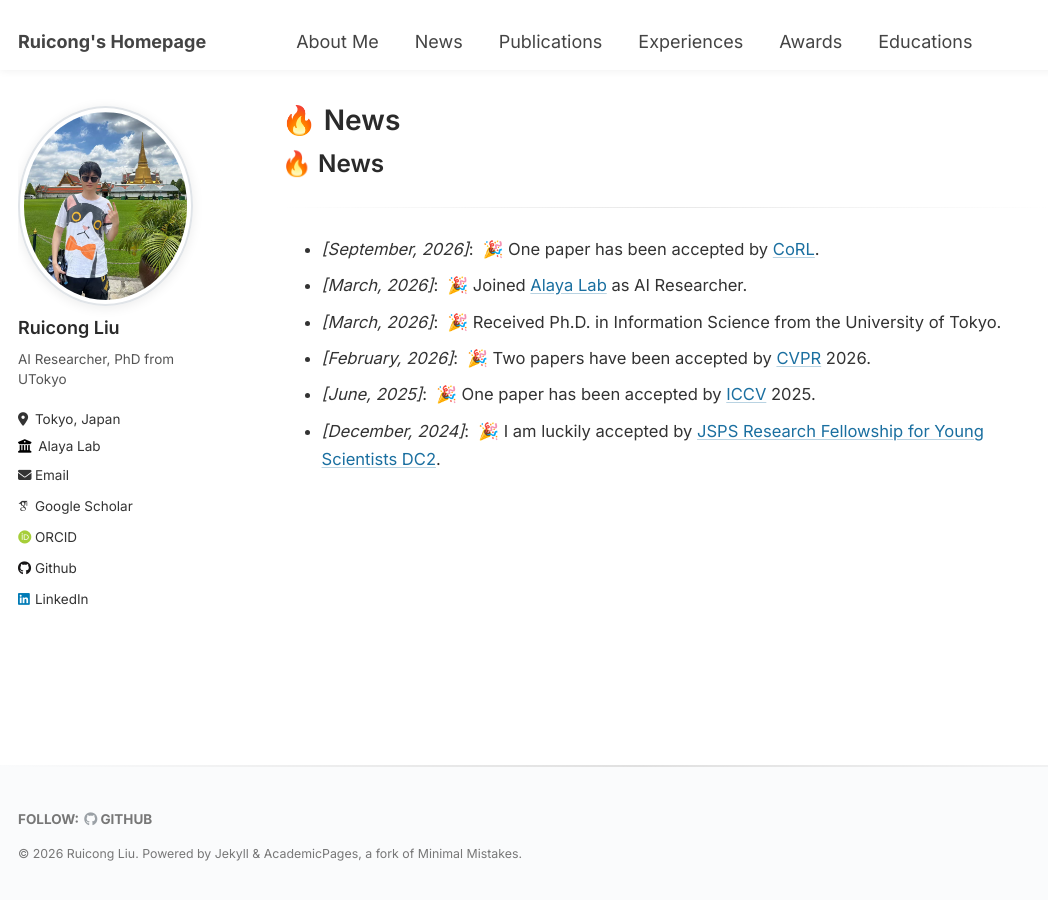
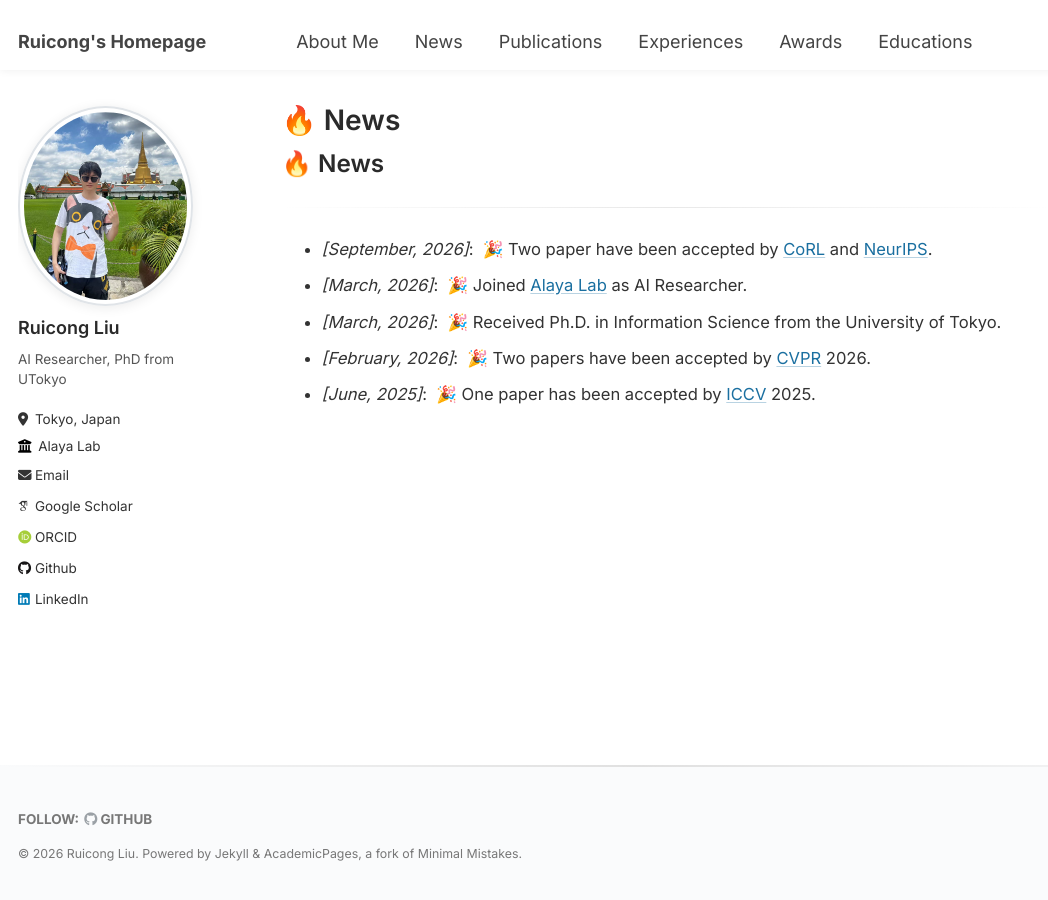
Before and after one commit to RuicongLiu/RuicongLiu.github.io, a Jekyll site: the page built from _pages/includes/news.md, in a window 1280 px wide. Shown: the whole page, without its empty margins (0-1048 px from the left). Built offline with Jekyll 4.4.1, drawn with Linux system fonts in a browser that asks for light colours; some web fonts are replaced; our own code applies the rules of GitHub Pages for plain Markdown files.

Commit message:
Update news and pub

```diff
--- a/_pages/includes/news.md
+++ b/_pages/includes/news.md
@@ -1,11 +1,11 @@
 # 🔥 News
 ----
-- *[September, 2026]*: &nbsp;🎉 One paper has been accepted by [CoRL](https://www.corl.org/).
+- *[September, 2026]*: &nbsp;🎉 Two paper have been accepted by [CoRL](https://www.corl.org/) and [NeurIPS](https://neurips.cc/).
 - *[March, 2026]*: &nbsp;🎉 Joined [Alaya Lab](https://alayalab.ai/) as AI Researcher.
 - *[March, 2026]*: &nbsp;🎉 Received Ph.D. in Information Science from the University of Tokyo.
 - *[February, 2026]*: &nbsp;🎉 Two papers have been accepted by [CVPR](https://cvpr.thecvf.com/) 2026.
 - *[June, 2025]*: &nbsp;🎉 One paper has been accepted by [ICCV](https://iccv.thecvf.com/) 2025.
-- *[December, 2024]*: &nbsp;🎉 I am luckily accepted by [JSPS Research Fellowship for Young Scientists DC2](https://www.jsps.go.jp/).
+<!-- - *[December, 2024]*: &nbsp;🎉 I am luckily accepted by [JSPS Research Fellowship for Young Scientists DC2](https://www.jsps.go.jp/). -->
 <!-- - *[August, 2024]*: &nbsp;🎉 One paper has been accepted by [IJCV](https://link.springer.com/journal/11263). -->
 <!-- - *[August, 2024]*:  🎉 Our [AssemblyHands-S2D](https://hands-workshop.org/challenge2024.html) challenge has been open. -->
 <!-- - *[July, 2024]*:  🎉 Two [ECCV](https://eccv2024.ecva.net/) papers have been accepted. One of them is accepted as **Oral presentation**! -->
```
Also changed, not shown: _pages/includes/pub.md (+23 -6 lines), 1 other file.
